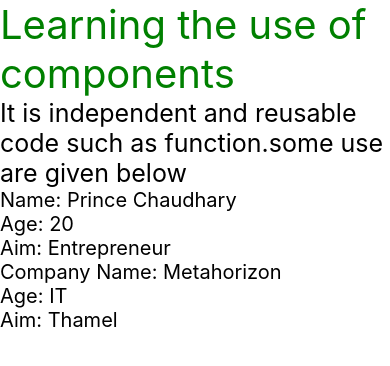
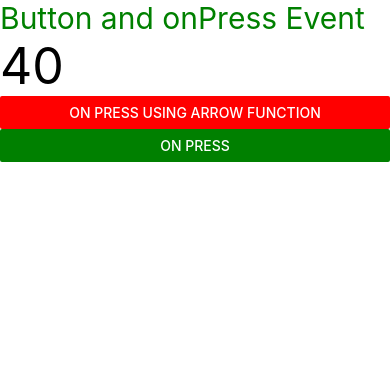
Before and after one commit to princechaudhary874/Android_Development, a React Native app: screen / in a window 390 px wide. Shown: the top 366 px of the page. Built offline with nearby package versions, Linux system fonts and the light colour scheme.

Commit message:
buttonand onPress event

```diff
--- a/App.tsx
+++ b/App.tsx
@@ -1,28 +1,37 @@
-import React from "react";
-import { View,Text } from "react-native";
-import CompanyData from "./components/CompanyData";
-const App=()=>{
-  return(
+import React from 'react';
+import {Button, View, Text} from 'react-native';
+
+
+const App = () => {
+  let data=40;
+  const fruits =(val) => {
+    data=50
+    // console.warn(val);
+    console.warn(data);
+
+   }
+  return (
     <View>
-      <Text style={{fontSize:40,color:'green'}}>Learning the use of components</Text>
-      <Text style={{fontSize:25}}>It is independent and reusable code such as function.some use are given below </Text>
-      <UserData/>
-      <CompanyData/>
+      <Text style={{fontSize: 30, color: 'green'}}>
+        Button and onPress Event
+      </Text>
+      <Text style={{fontSize: 50, color: 'black'}}>
+        {data}
+      </Text>
+      {/* trick to call a function using onPress */}
+       {/* this function is mainly used to pass parameter */}
+       <Button
+        title="On Press using arrow function"
+        onPress={() => fruits('kem xo motabhai')}
+        color={'red'}
+      />
+       {/* Alternative tricks */}
+      {/* this method is used when we don't have to pass a parameter */}
+      <Button title="On Press" onPress={fruits} color={'green'} />
+
+
     </View>
   );
-}
-const UserData=()=>{
-  let name='Prince Chaudhary';
-  const age=20;
-  const aim="Entrepreneur";
-  return(
-    <View>
-      <Text style={{fontSize:20}}>Name: {name}</Text>
-      <Text style={{fontSize:20}}>Age: {age} </Text>
-      <Text style={{fontSize:20}}>Aim: {aim}</Text>
-    </View>
-  );
-}
-
+};
 
 export default App;
```
